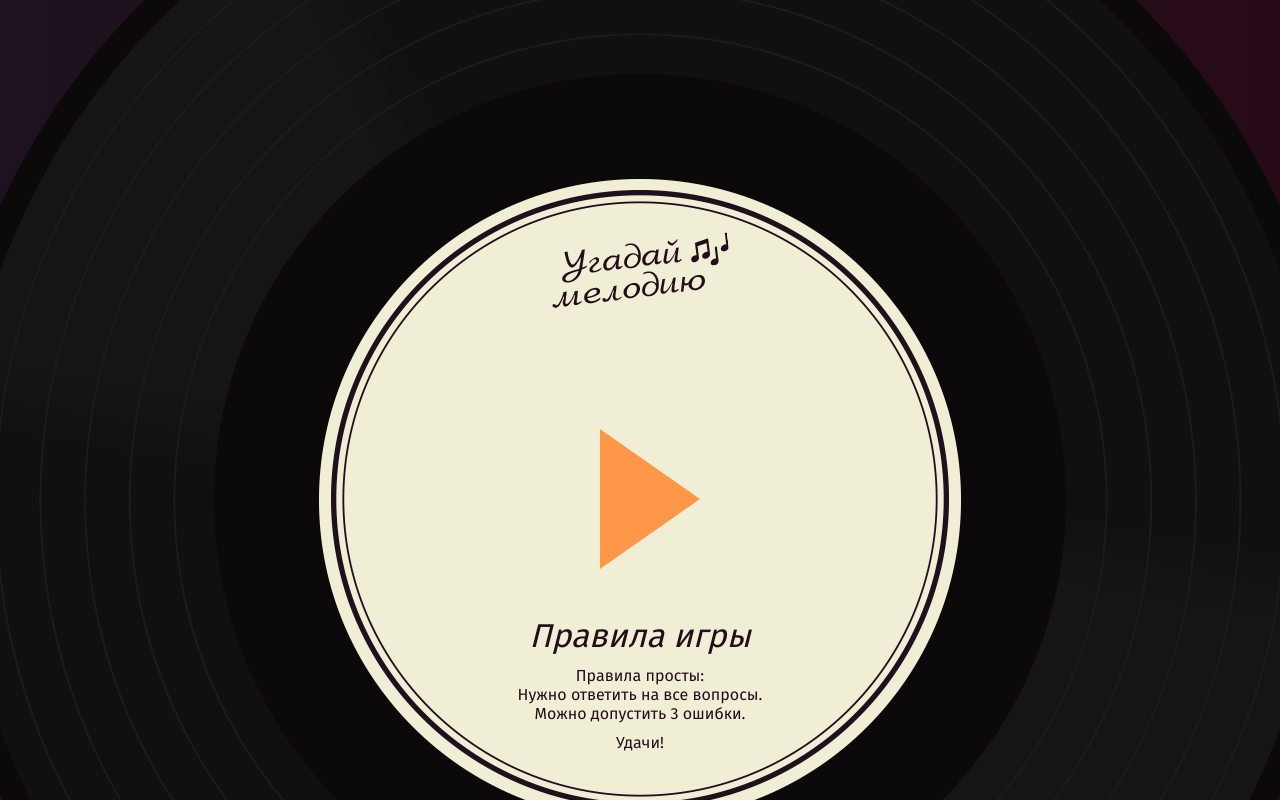
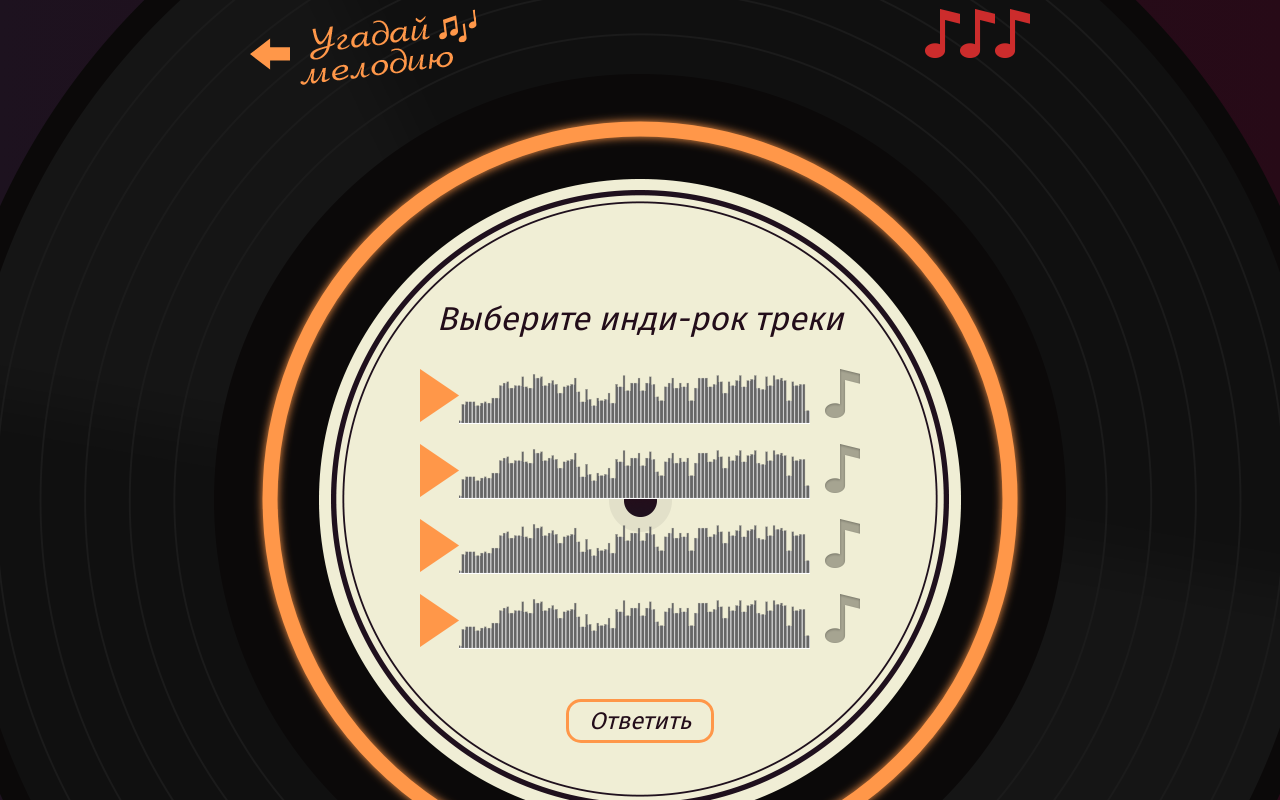
Before and after one commit to Slav4ik888/1514019-guess-melody-4, a React app: page /genre in a window 1280 px wide. Shown: the top 800 px of the page. Built offline with nearby package versions, Linux system fonts and the light colour scheme.

Commit message:
Добавил компоненты question, Proptypes, написал Mock

```diff
--- a/markup/question-artist.html
+++ b/markup/question-artist.html
@@ -54,7 +54,7 @@
               <input class="artist__input visually-hidden" type="radio" name="answer" value="artist-1" id="answer-1">
               <label class="artist__name" for="answer-1">
                 <img class="artist__picture" src="http://placehold.it/134x134" alt="Пелагея">
-                Пелагея
+                Дряннушка
               </label>
             </div>
 
--- a/package.json
+++ b/package.json
@@ -34,6 +34,7 @@
   "dependencies": {
     "prop-types": "15.7.2",
     "react": "16.13.1",
-    "react-dom": "16.13.1"
+    "react-dom": "16.13.1",
+    "react-router-dom": "5.2.0"
   }
 }
--- a/src/components/App/app.jsx
+++ b/src/components/App/app.jsx
@@ -1,24 +1,99 @@
 import React from 'react';
+import {BrowserRouter, Route, Switch} from 'react-router-dom';
 import PropTypes from 'prop-types';
 import WelcomeScreen from '../WelcomeScreen/welcome-screen.jsx';
+import QuestionArtist from '../QuestionArtist/question-artist.jsx';
+import QuestionGenre from '../QuestionGenre/question-genre.jsx';
+import {GameType} from "../../consts/consts.js";
 
-const welcomeButtonHandler = () => {};
 
-const App = (props) => {
+class App extends React.PureComponent {
 
-  const {errorsValue} = props;
+  constructor(props) {
+    super(props);
+    this._welcomeButtonHandler = this._welcomeButtonHandler.bind(this);
+    this._renderGameScreen = this._renderGameScreen.bind(this);
 
-  return (
-    <WelcomeScreen
-      errorsValue={errorsValue}
-      onWelcomeButtonClick={welcomeButtonHandler}
-    />
-  );
-};
+    this.state = {
+      step: -1,
+    };
+  }
+
+  _welcomeButtonHandler() {
+    this.setState({
+      step: 0,
+    });
+  }
+
+  _renderGameScreen() {
+    const {errorsValue, questions} = this.props;
+    const {step} = this.state;
+    const question = questions[step];
+
+    if (step === -1 || step >= questions.length) {
+      return (
+        <WelcomeScreen
+          errorsValue={errorsValue}
+          onWelcomeButtonClick={this._welcomeButtonHandler}
+        />
+      );
+    }
+
+    if (question) {
+      switch (question.type) {
+        case GameType.ARTIST:
+          return (
+            <QuestionArtist
+              onAnswer={() => {
+                this.setState((prevState) => ({
+                  step: prevState.step + 1,
+                }));
+              }}
+              question={question}
+            />
+          );
+        case GameType.GENRE:
+          return (
+            <QuestionGenre
+              onAnswer={() => {
+                this.setState((prevState) => ({
+                  step: prevState.step + 1,
+                }));
+              }}
+              question={question}
+            />
+          )
+      }
+    }
+  }
+
+  render() {
+    const {questions} = this.props;
+
+    return (
+      <>
+        <BrowserRouter>
+          <Switch>
+            <Route exact path="/">
+              {this._renderGameScreen()}
+            </Route>
+            <Route exact path="/artist">
+              <QuestionArtist onAnswer={() => {}} question={questions[1]}/>
+            </Route>
+            <Route exact path="/genre">
+              <QuestionGenre onAnswer={() => {}} question={questions[0]}/>
+            </Route>
+          </Switch>
+        </BrowserRouter>
+      </>
+    );
+  }
+}
 
 
 App.propTypes = {
-  errorsValue: PropTypes.number.isRequired
+  errorsValue: PropTypes.number.isRequired,
+  questions: PropTypes.array.isRequired,
 };
 
 export default App;
--- /dev/null
+++ b/src/components/QuestionArtist/question-artist.jsx
@@ -0,0 +1,80 @@
+import React from 'react';
+import PropTypes from 'prop-types';
+import {GameType} from "../../consts/consts.js";
+
+class QuestionArtist extends React.PureComponent {
+
+  render() {
+    const {onAnswer, question} = this.props;
+    const {answers, song} = question;
+
+    return (
+      <>
+        <section className="game game--artist">
+          <header className="game__header">
+            <a className="game__back" href="#">
+              <span className="visually-hidden">Сыграть ещё раз</span>
+              <img className="game__logo" src="img/melody-logo-ginger.png" alt="Угадай мелодию"/>
+            </a>
+            <svg xmlns="http://www.w3.org/2000/svg" className="timer" viewBox="0 0 780 780">
+              <circle className="timer__line" cx="390" cy="390" r="370"
+                style={{filter: `url(#blur)`, transform: `rotate(-90deg) scaleY(-1)`, transformOrigin: `center`}} />
+            </svg>
+            <div className="game__mistakes">
+              <div className="wrong"></div>
+              <div className="wrong"></div>
+              <div className="wrong"></div>
+            </div>
+          </header>
+          <section className="game__screen">
+            <h2 className="game__title">Кто исполняет эту песню?</h2>
+            <div className="game__track">
+              <div className="track">
+                <button className="track__button track__button--play" type="button"></button>
+                <div className="track__status">
+                  <audio src={song.src}/>
+                </div>
+              </div>
+            </div>
+            <form className="game__artist">
+              {answers.map((answer, i) => (
+                <div key={`${i}-${answer.src}`} className="artist">
+                  <input className="artist__input visually-hidden" type="radio" name="answer" value={`answer-${i}`} id={`answer-${i}`}
+                    onChange={ (event) => {
+                      event.preventDefault();
+                      onAnswer(question, answer);
+                    }}
+                  />
+                  <label className="artist__name" htmlFor={`answer-${i}`}>
+                    <img className="artist__picture" src={answer.picture} alt={answer.artist} />
+                    {answer.artist}
+                  </label>
+                </div>
+              ))}
+            </form>
+          </section>
+        </section>
+      </>
+    );
+  }
+}
+
+QuestionArtist.propTypes = {
+  onAnswer: PropTypes.func.isRequired,
+  question: PropTypes.shape({
+    type: PropTypes.oneOf([GameType.ARTIST, GameType.GENRE]).isRequired,
+
+    answers: PropTypes.arrayOf(
+        PropTypes.shape({
+          artist: PropTypes.string.isRequired,
+          picture: PropTypes.string.isRequired,
+        })).isRequired,
+
+    song: PropTypes.shape({
+      artist: PropTypes.string.isRequired,
+      src: PropTypes.string.isRequired,
+    }).isRequired,
+  }).isRequired,
+};
+
+export default QuestionArtist;
--- /dev/null
+++ b/src/components/QuestionGenre/question-genre.jsx
@@ -0,0 +1,94 @@
+import React from 'react';
+import PropTypes from 'prop-types';
+import {GameType} from "../../consts/consts.js";
+
+
+class QuestionGenre extends React.PureComponent {
+
+  constructor (props) {
+    super(props);
+    this.state = {
+      userAnswers: [false, false, false, false],
+    };
+  }
+
+  render() {
+    const {onAnswer, question} = this.props;
+    const {userAnswers} = this.state;
+    const {answers, genre} = question;
+    return (
+      <>
+        <section className="game game--genre">
+          <header className="game__header">
+            <a className="game__back" href="#">
+              <span className="visually-hidden">Сыграть ещё раз</span>
+              <img className="game__logo" src="img/melody-logo-ginger.png" alt="Угадай мелодию"/>
+            </a>
+
+            <svg xmlns="http://www.w3.org/2000/svg" className="timer" viewBox="0 0 780 780">
+              <circle className="timer__line" cx="390" cy="390" r="370"
+                style={{filter: `url(#blur)`, transform: `rotate(-90deg) scaleY(-1)`, transformOrigin: `center`}}/>
+            </svg>
+
+            <div className="game__mistakes">
+              <div className="wrong"></div>
+              <div className="wrong"></div>
+              <div className="wrong"></div>
+            </div>
+          </header>
+
+          <section className="game__screen">
+            <h2 className="game__title">Выберите инди-рок треки</h2>
+            <form
+              className="game__tracks"
+              onSubmit={ (event) => {
+                event.preventDefault();
+                onAnswer(question, this.state.userAnswers);
+              }}
+            >
+              {answers.map((answer, i) => (
+                <div key={`${i}-${answer.src}`} className="track">
+                  <button className="track__button track__button--play" type="button"/>
+                  <div className="track__status">
+                    <audio src={answer.src} />
+                  </div>
+                  <div className="game__answer">
+                    <input className="game__input visually-hidden" type="checkbox" name="answer" value={`answer-${i}`} id={`answer-${i}`}
+                      checked={userAnswers[i]}
+                      onChange={ (event) => {
+                        const value = event.target.checked;
+                        this.setState({
+                          userAnswers: [...userAnswers.slice(0, i), value, ...userAnswers.slice(i + 1)],
+                        });
+                      }}
+                    />
+                    <label className="game__check" htmlFor={`answer-${i}`}>Отметить</label>
+                  </div>
+                </div>
+              ))}
+
+              <button className="game__submit button" type="submit">Ответить</button>
+            </form>
+          </section>
+        </section>
+      </>
+    );
+  }
+}
+
+QuestionGenre.propTypes = {
+  onAnswer: PropTypes.func.isRequired,
+  question: PropTypes.shape({
+    type: PropTypes.oneOf([GameType.ARTIST, GameType.GENRE]).isRequired,
+    genre: PropTypes.string.isRequired,
+
+    answers: PropTypes.arrayOf(
+        PropTypes.shape({
+          src: PropTypes.string.isRequired,
+          genre: PropTypes.string.isRequired,
+        }).isRequired
+    ).isRequired,
+  }).isRequired,
+};
+
+export default QuestionGenre;
--- a/src/consts/consts.js
+++ b/src/consts/consts.js
@@ -1,3 +1,8 @@
 export const Settings = {
   ERRORS_ALL: 3
 };
+
+export const GameType = {
+  ARTIST: `artist`,
+  GENRE: `genre`,
+};
--- a/src/index.js
+++ b/src/index.js
@@ -2,8 +2,9 @@ import React from 'react';
 import ReactDOM from 'react-dom';
 import App from './components/App/app.jsx';
 import {Settings} from "./consts/consts";
+import questions from "./mocks/questions.js";
 
 
 ReactDOM.render(
-    <App errorsValue={Settings.ERRORS_ALL} />
+    <App errorsValue={Settings.ERRORS_ALL} questions={questions}/>
     , document.getElementById(`root`));
--- /dev/null
+++ b/src/mocks/questions.js
@@ -0,0 +1,39 @@
+const AVATAR_URL = `https://api.adorable.io/avatars/128`;
+
+export default [
+  {
+    type: `genre`,
+    genre: `rock`,
+
+    answers: [{
+      src: `https://upload.wikimedia.org/wikipedia/commons/4/4e/BWV_543-fugue.ogg`,
+      genre: `rock`,
+    }, {
+      src: `https://upload.wikimedia.org/wikipedia/commons/4/4e/BWV_543-fugue.ogg`,
+      genre: `blues`,
+    }, {
+      src: `https://upload.wikimedia.org/wikipedia/commons/4/4e/BWV_543-fugue.ogg`,
+      genre: `rock`,
+    }, {
+      src: `https://upload.wikimedia.org/wikipedia/commons/4/4e/BWV_543-fugue.ogg`,
+      genre: `jazz  `,
+    }],
+  },
+  {
+    type: `artist`,
+    song: {
+      artist: `Slava Cesar`,
+      src: `https://upload.wikimedia.org/wikipedia/commons/4/4e/BWV_543-fugue.ogg`,
+    },
+    answers: [{
+      picture: `${AVATAR_URL}/${Math.random()}`,
+      artist: `Alla Petunya`,
+    }, {
+      picture: `${AVATAR_URL}/${Math.random()}`,
+      artist: `Сергей Митькин`,
+    }, {
+      picture: `${AVATAR_URL}/${Math.random()}`,
+      artist: `Розалинда Набельчик`,
+    }]
+  }
+];
--- a/webpack.config.js
+++ b/webpack.config.js
@@ -8,6 +8,7 @@ module.exports = {
   },
   devServer: {
     contentBase: path.join(__dirname, `public`),
+    historyApiFallback: true,
     open: false,
     port: 1337,
   },
```
Also changed, not shown: 1 other file (tests, documents, lock files or other folders).
